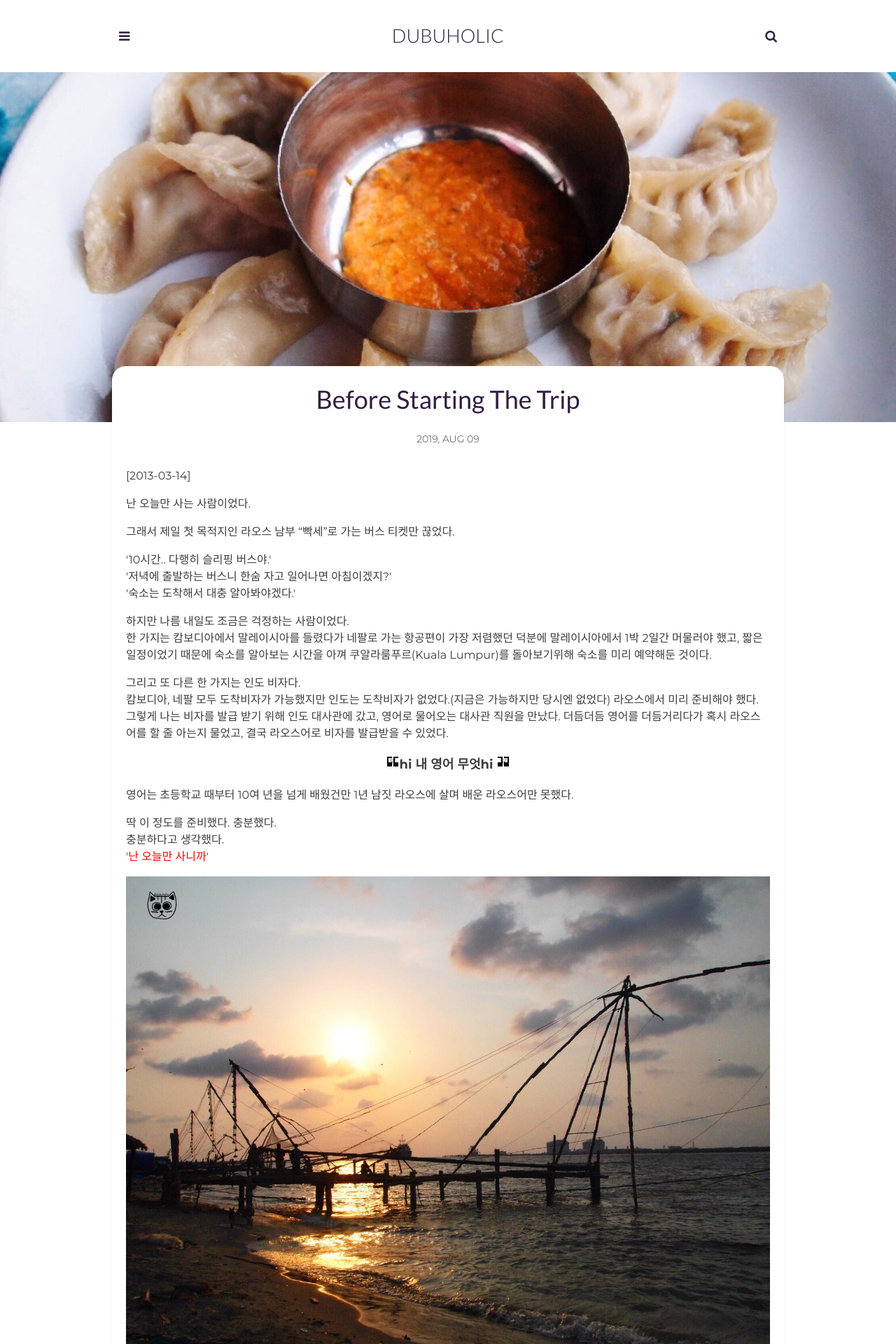
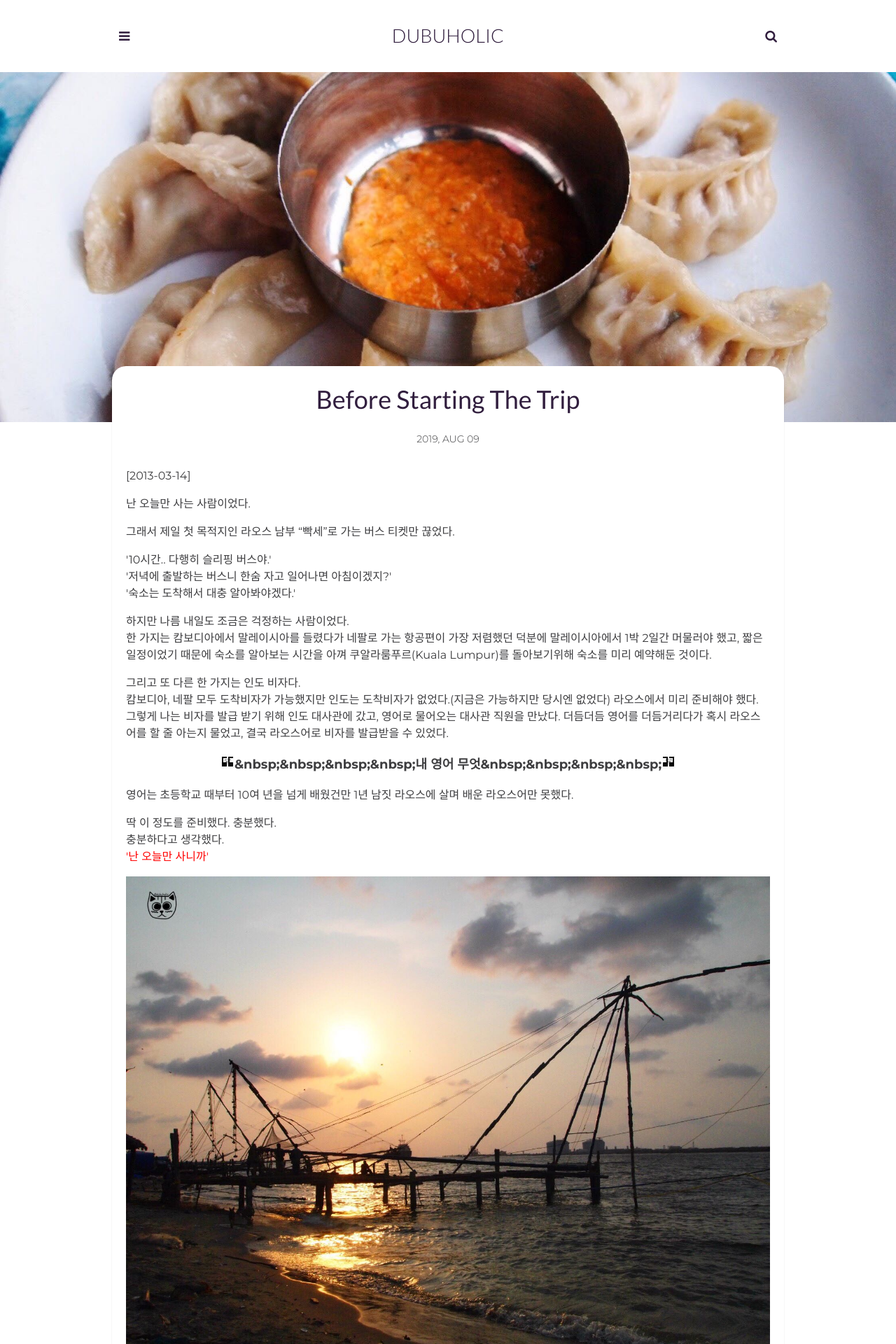
Before and after one commit to HAEZZA/HAEZZA.github.io, a Jekyll site: the page built from _posts/2019-08-12-Prepare.markdown, in a window 1280 px wide. Shown: the top 1920 px of the page at 70% size. Built offline with Jekyll 4.4.1, drawn with Linux system fonts in a browser that asks for light colours; comment, search, counter and statistics services are not loaded.

Commit message:
css page-quote 수정

```diff
--- a/assets/css/main.css
+++ b/assets/css/main.css
@@ -984,12 +984,12 @@ pre {
   font-weight: bold; }
 
 .page-quote:before {
-  content: url("../img/left-quote.jpg") "hi      ";
+  content: url("../img/left-quote.jpg") "&nbsp;&nbsp;&nbsp;&nbsp;";
   margin-top: -500px;
   margin-bottom: 100px; }
 
 .page-quote:after {
-  content: "hi      " url("../img/right-quote.jpg");
+  content: "&nbsp;&nbsp;&nbsp;&nbsp;" url("../img/right-quote.jpg");
   margin-top: -500px;
   margin-bottom: 100px; }
 
--- a/assets/css/sass/parts/post-page.scss
+++ b/assets/css/sass/parts/post-page.scss
@@ -19,13 +19,13 @@
  }
 
 .page-quote:before {
-    content: url("../img/left-quote.jpg") "hi      ";
+    content: url("../img/left-quote.jpg") "&nbsp;&nbsp;&nbsp;&nbsp;";
     margin-top: -500px;
     margin-bottom: 100px;
 }
 
 .page-quote:after {
-    content: "hi      " url("../img/right-quote.jpg");
+    content: "&nbsp;&nbsp;&nbsp;&nbsp;" url("../img/right-quote.jpg");
     margin-top: -500px;
     margin-bottom: 100px;
 }
```
